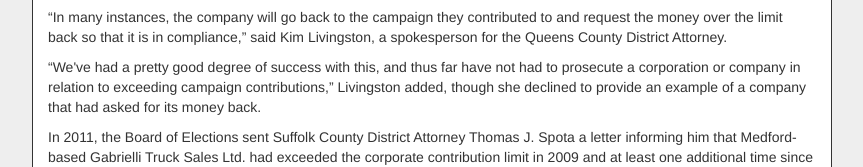
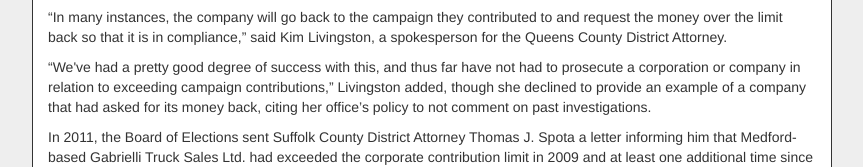
Before and after one commit to HarryStevens/corpcontribs, a plain HTML site: page index.html in a window 1280 px wide. Shown: the part 1602-1769 px from the top of the page, without its empty margins (208-1071 px from the left). Drawn offline with nearby package versions, Linux system fonts and the light colour scheme; a script that the page names is missing.

```diff
--- a/index.html
+++ b/index.html
@@ -97,7 +97,7 @@
 			</p>
 
 			<p>
-				“We've had a pretty good degree of success with this, and thus far have not had to prosecute a corporation or company in relation to exceeding campaign contributions,” Livingston added, though she declined to provide an example of a company that had asked for its money back.
+				“We've had a pretty good degree of success with this, and thus far have not had to prosecute a corporation or company in relation to exceeding campaign contributions,” Livingston added, though she declined to provide an example of a company that had asked for its money back, citing her office’s policy to not comment on past investigations.
 			</p>
 
 			<p>
```
